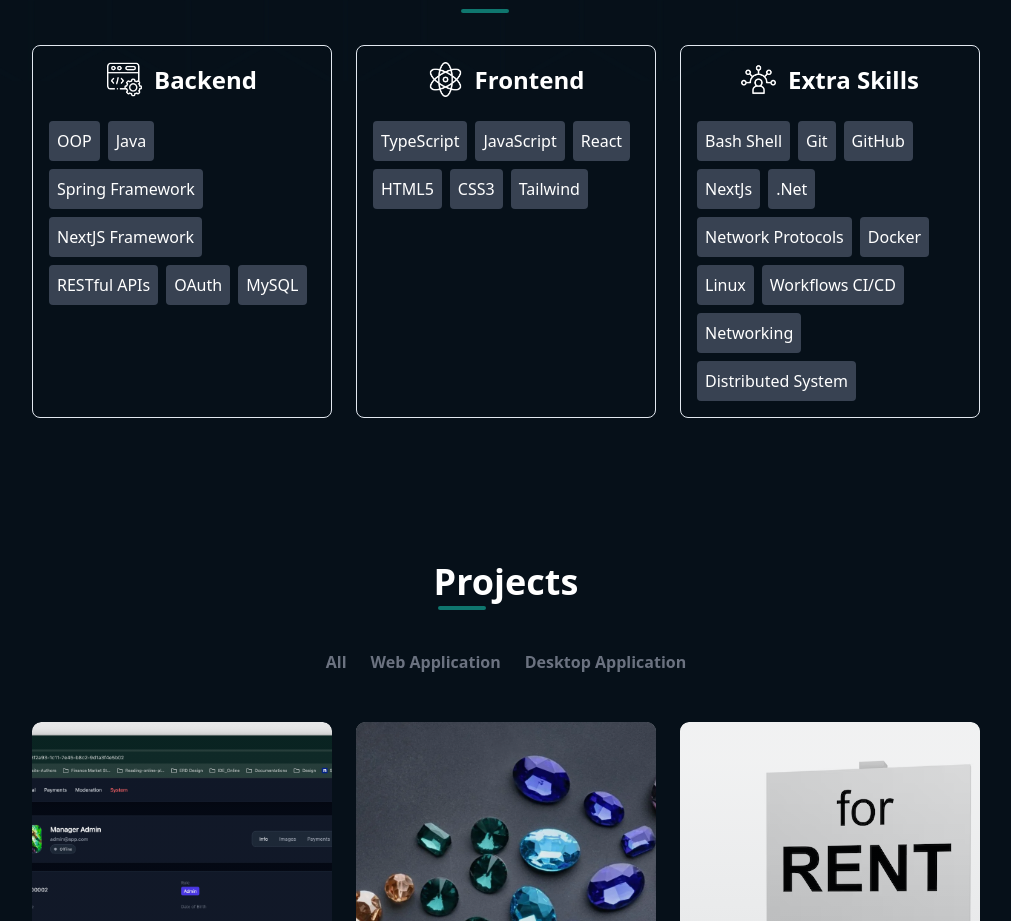
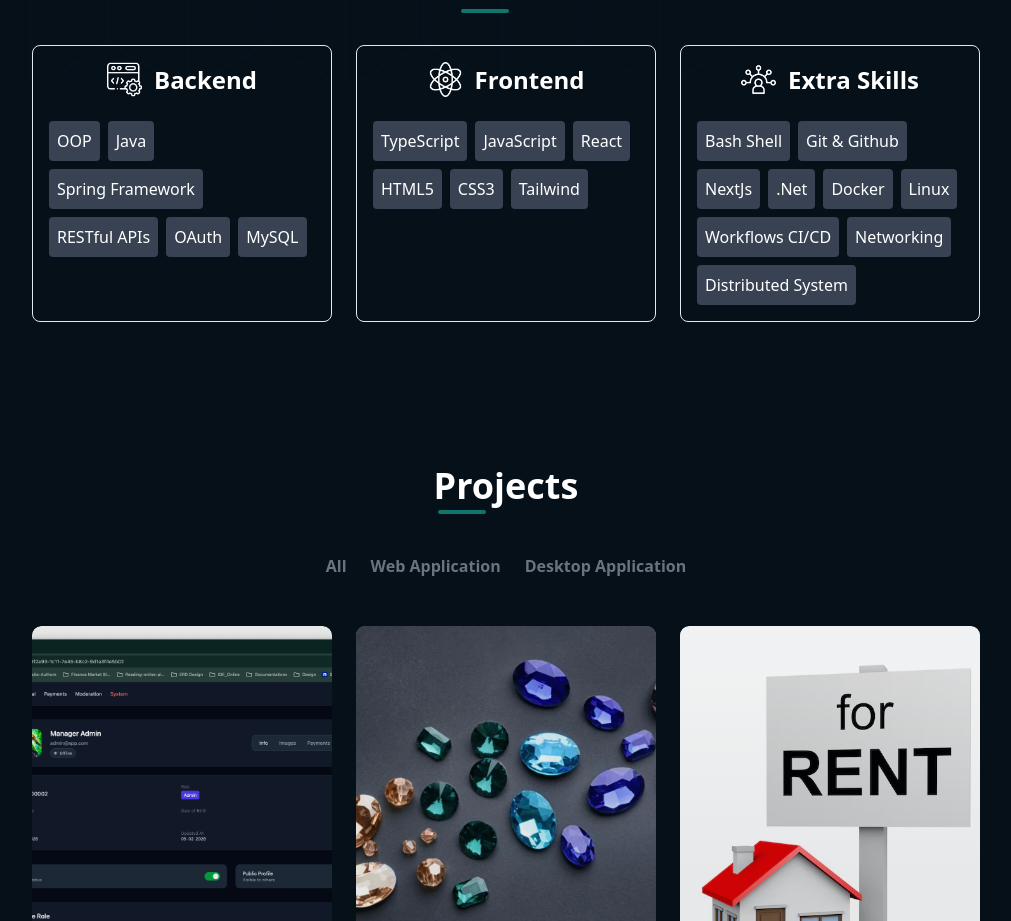
Before and after one commit to Quangdai2207/portfolio, a React (Vite) app: page / in a window 1280 px wide. Shown: the part 1294-2215 px from the top of the page, without its empty margins (134-1145 px from the left). Built offline with nearby package versions, Linux system fonts and the light colour scheme.

Commit message:
update skills

```diff
--- a/src/data/skills.ts
+++ b/src/data/skills.ts
@@ -18,7 +18,6 @@ export const mySkills: Skill[] = [
 			"OOP",
 			"Java",
 			"Spring Framework",
-			"NextJS Framework",
 			"RESTful APIs",
 			"OAuth",
 			"MySQL"
@@ -43,11 +42,9 @@ export const mySkills: Skill[] = [
 		alt: "General skills icon",
 		skills: [
 			"Bash Shell",
-			"Git",
-			"GitHub",
+			"Git & Github",
 			"NextJs",
 			".Net",
-			"Network Protocols",
 			"Docker",
 			"Linux",
 			"Workflows CI/CD",
```
